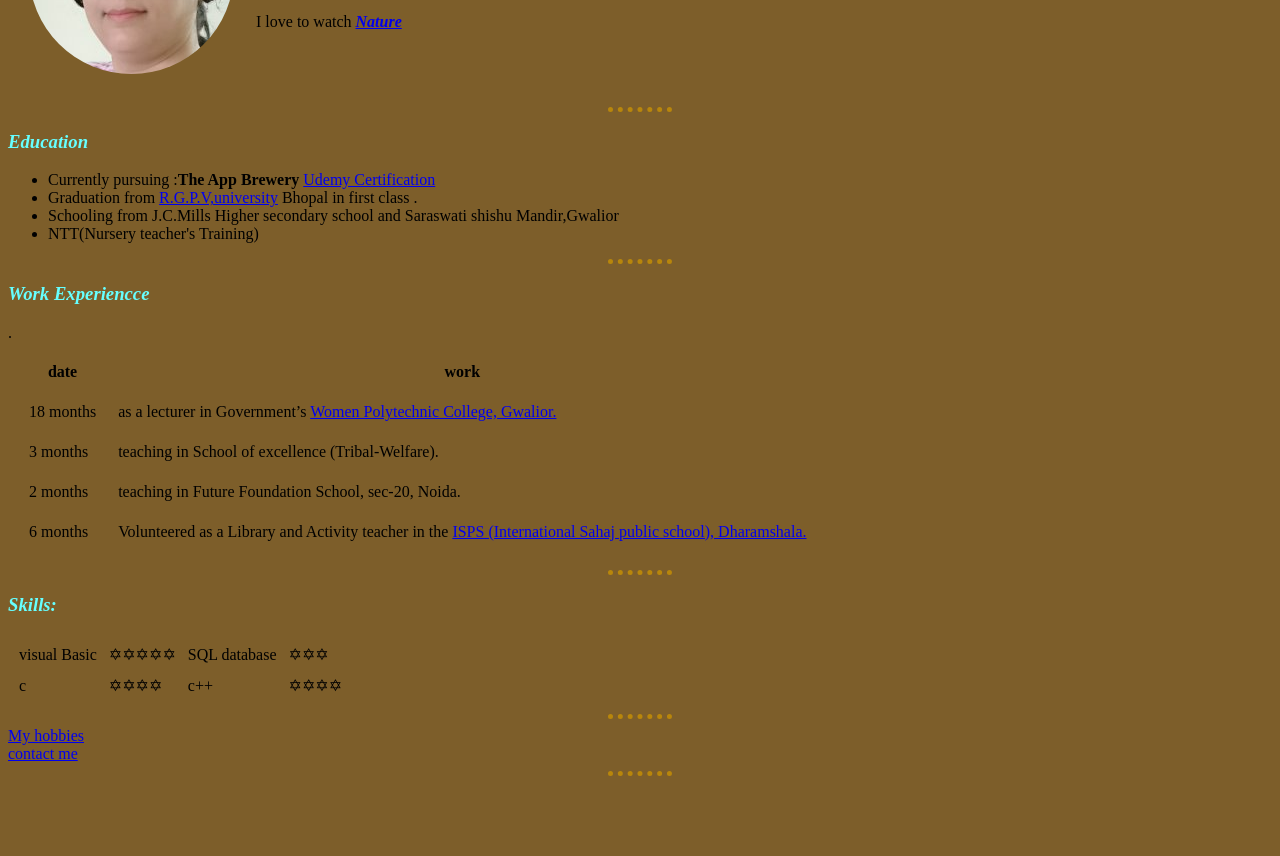
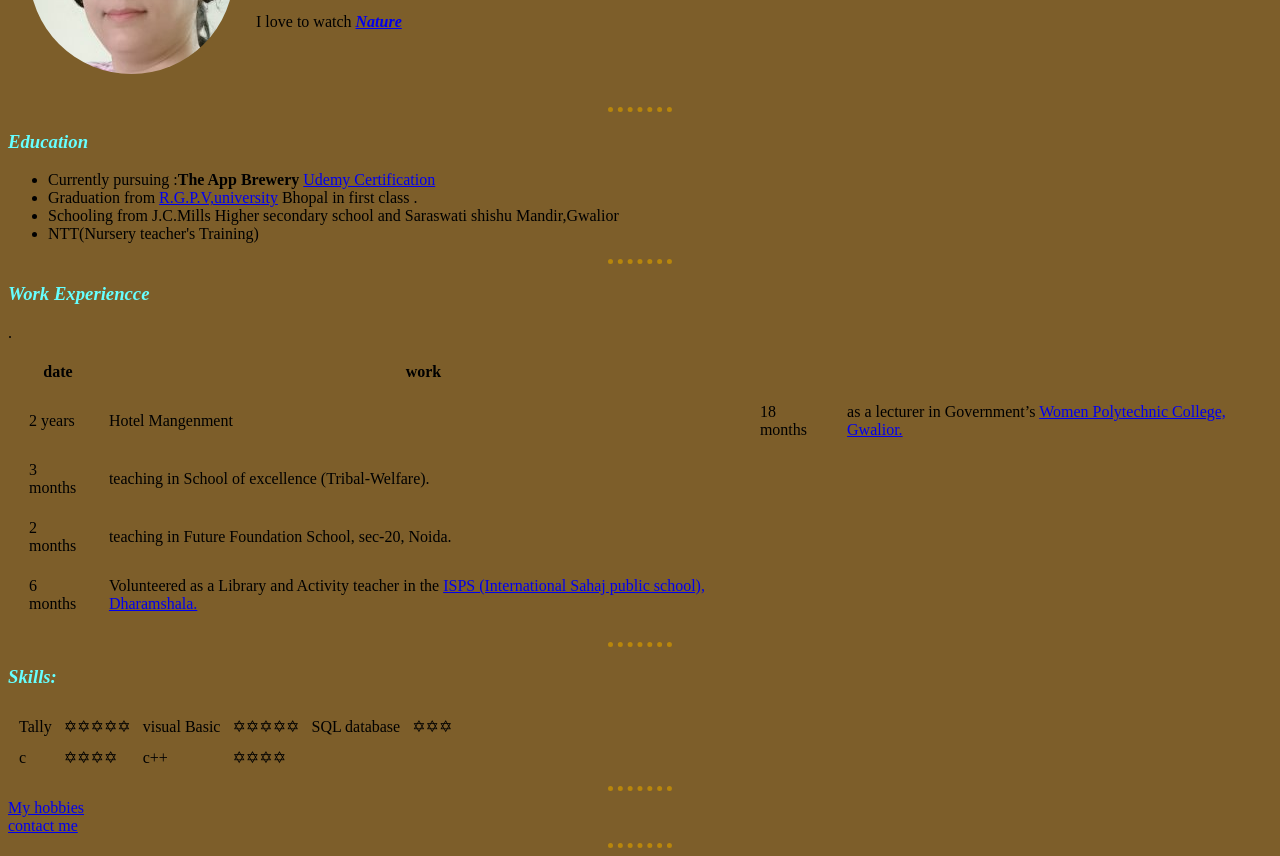
Before and after one commit to madhushubhi/cv, a plain HTML site: page index.html in a window 1280 px wide. Shown: the part 160-1016 px from the top of the page. Before the commit the page ends 944 px from the top, so only its background shows below. Drawn offline with Linux system fonts and the light colour scheme.

Commit message:
index added

```diff
--- a/index.html
+++ b/index.html
@@ -48,6 +48,8 @@
     </thead>
     <tbody>
       <tr>
+        <td>2 years </td>
+        <td>Hotel Mangenment</td>
         <td>18 months</td>
         <td>as a lecturer in Government’s <a href="https://www.google.com/search?q=women+polytechnic+college%2Cgwalior&rlz=1C1SQJL_enIN904IN904&oq=women+polytechnic+college%2Cgwalior&aqs=chrome..69i57j0l5.16214j0j7&sourceid=chrome&ie=UTF-8">Women
             Polytechnic
@@ -73,6 +75,8 @@
   <h3>Skills:</h3>
   <table cellspacing="10">
     <tr>
+      <td>Tally</td>
+      <td>✡✡✡✡✡</td>
       <td>visual Basic</td>
       <td>✡✡✡✡✡</td>
       <td>SQL database</td>
```
